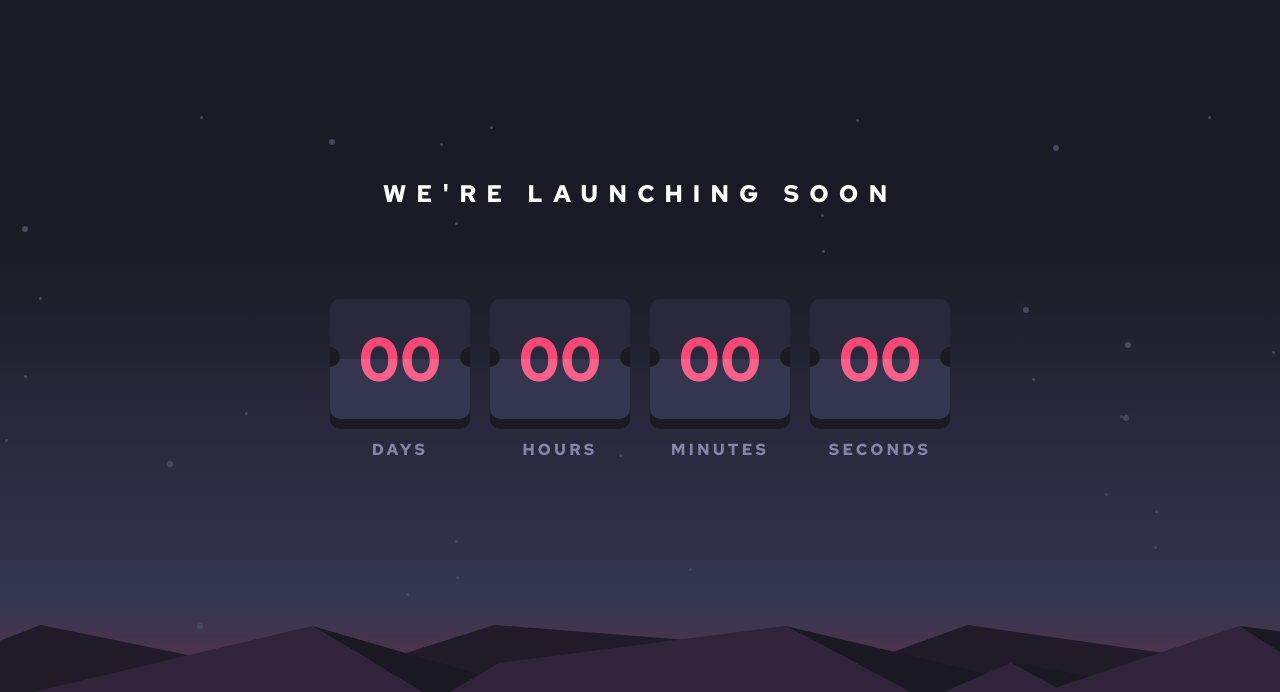
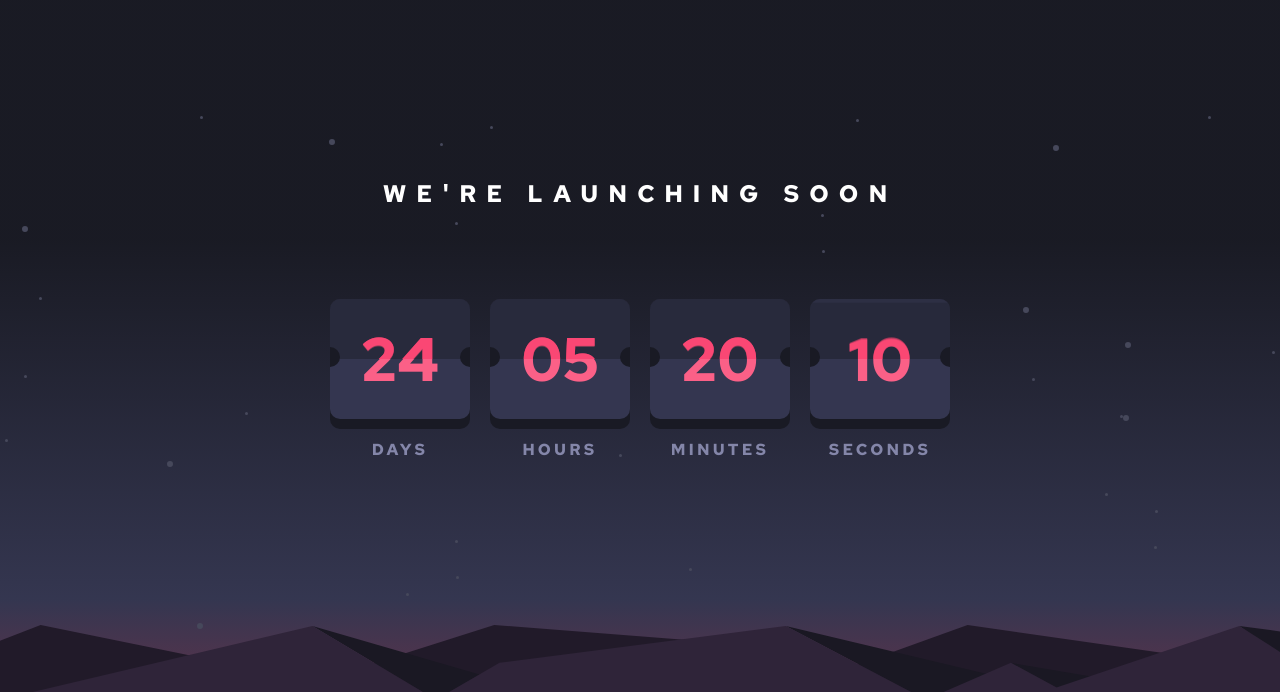
Before and after one commit to mitulpatel224/practice-launch-countdown, a website: page index.html in a window 1280 px wide. Shown: the top 692 px of the page. Drawn offline with nearby package versions, Linux system fonts and the light colour scheme.

Commit message:
Update countdown time to January 2026

```diff
--- a/index.html
+++ b/index.html
@@ -114,7 +114,7 @@
     // Padding '0' before single digit
     const zeroPad = (num, places) => String(num).padStart(places, "0");
     // Set the ISO formatted countDownTime
-    const countDownTime = "Jan 01 2025, 00:00:00";
+    const countDownTime = "Jan 01 2026, 00:00:00";
 
     $("document").ready(() => {
       let remainingTime;
```
